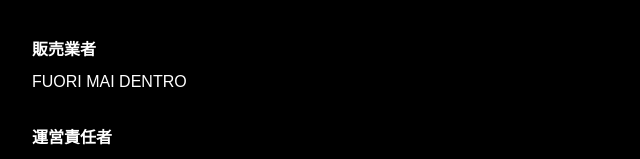
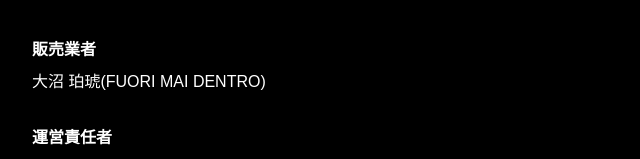
Before and after one commit to ose-nyan5/my-shop, a Next.js app: page /legal in a window 1280 px wide. Shown: the part 178-337 px from the top of the page, without its empty margins (0-640 px from the left). Built offline with nearby package versions, Linux system fonts and the light colour scheme.

Commit message:
update legal business name

```diff
--- a/app/legal/page.tsx
+++ b/app/legal/page.tsx
@@ -17,7 +17,7 @@
 
         <div>
           <h2 className="font-bold mb-2">販売業者</h2>
-          <p>FUORI MAI DENTRO</p>
+          <p>大沼 珀琥(FUORI MAI DENTRO)</p>
         </div>
 
         <div>
```
